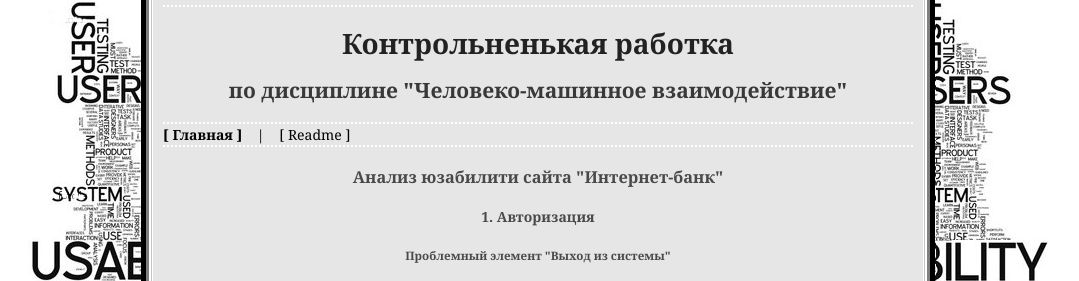
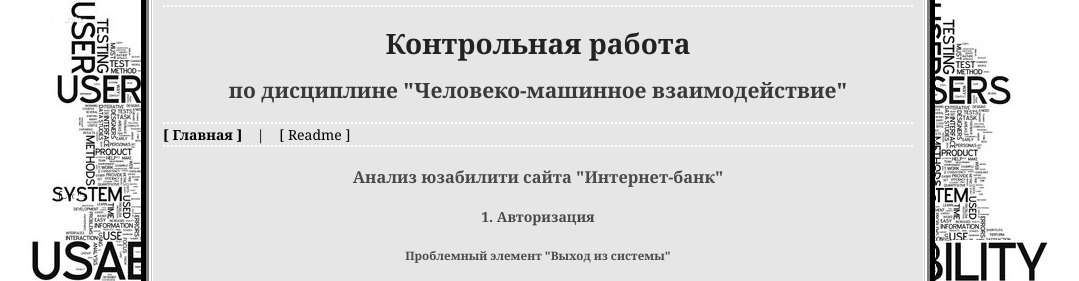
Before and after one commit to inqdotexe/she-wo1f.github.io, a plain HTML site: page site.html in a window 1280 px wide. Shown: the top 281 px of the page, without its empty margins (102-1181 px from the left). Drawn offline with Linux system fonts and the light colour scheme.

Commit message:
Update site.html

```diff
--- a/site.html
+++ b/site.html
@@ -17,7 +17,7 @@
 <td width=105px background="/imgs/user-usability_left.png"></td>
 <td width=750px valign=top bgcolor="E6E6E6">
 <div style="border-top:2px dotted white;"></div><br>
-<h1>Контрольненькая работка</h1>
+<h1>Контрольная работа</h1>
 <h2>по дисциплине "Человеко-машинное взаимодействие"</h2>
 <div style="border-top:2px dotted white;"></div>
 
```
